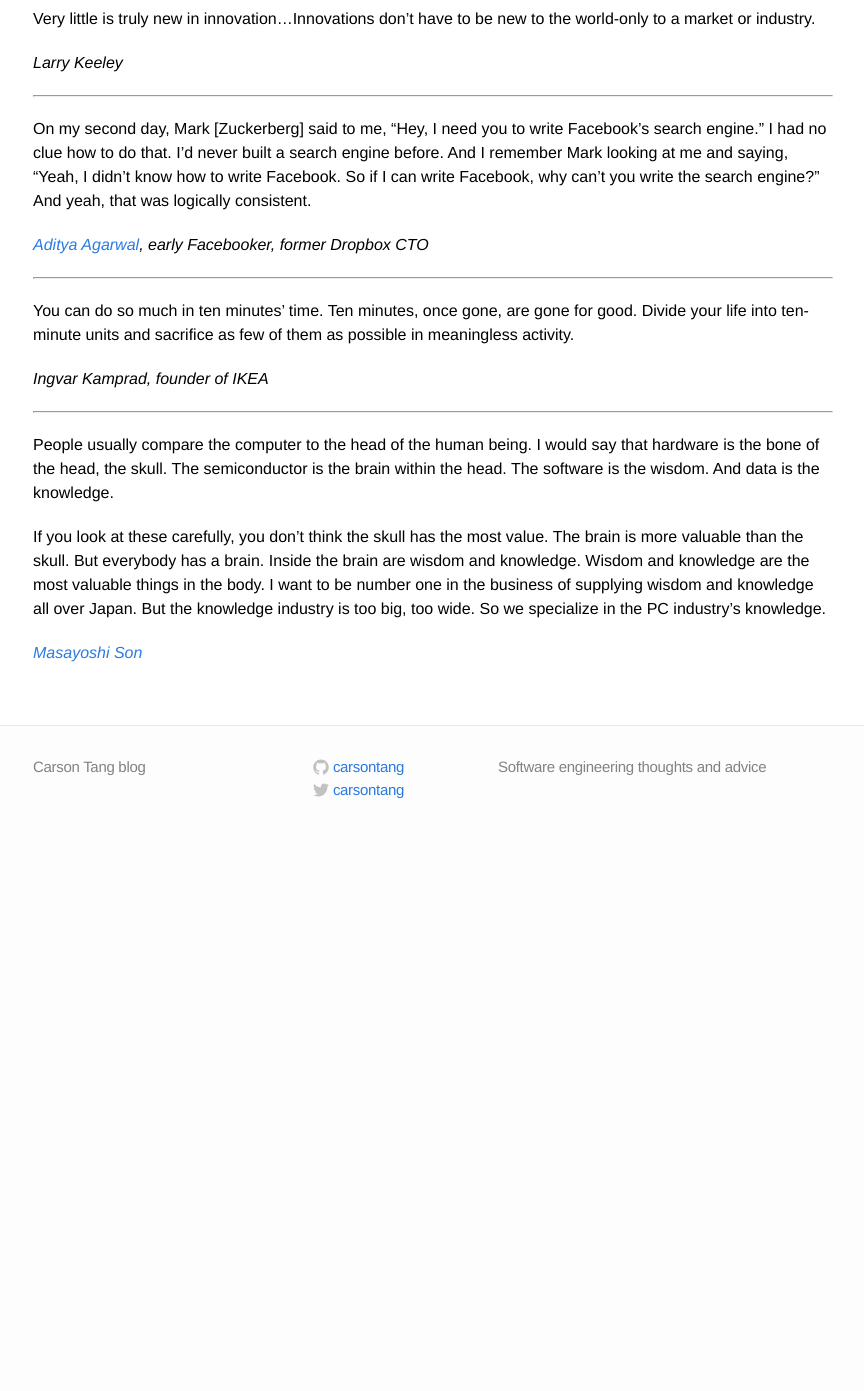
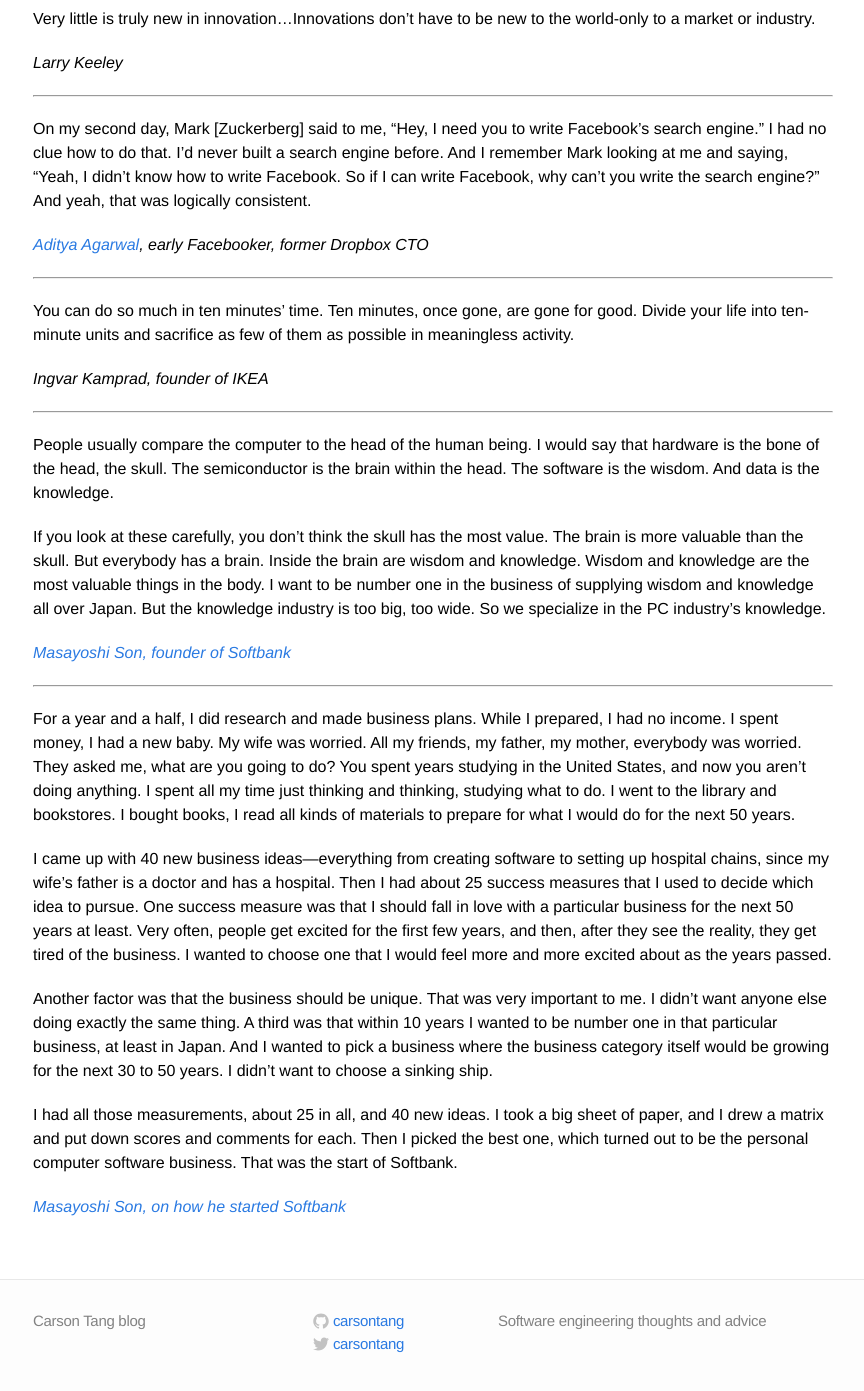
Before and after one commit to carsontang/carsontang.github.io, a Jekyll site: the page built from quotes.md, in a window 1280 px wide and 1400 px high, scrolled down 8116 px. Shown: the top 1391 px of the window, without its empty margins (207-1071 px from the left). Built offline with Jekyll 4.4.1, drawn with Linux system fonts in a browser that asks for light colours; before the commit the page ends 8962 px from its top, so only the background shows below that.

Commit message:
Masayoshi Son on how he started Softbank

```diff
--- a/quotes.md
+++ b/quotes.md
@@ -354,4 +354,16 @@ People usually compare the computer to the head of the human being. I would say
 
 If you look at these carefully, you don’t think the skull has the most value. The brain is more valuable than the skull. But everybody has a brain. Inside the brain are wisdom and knowledge. Wisdom and knowledge are the most valuable things in the body. I want to be number one in the business of supplying wisdom and knowledge all over Japan. But the knowledge industry is too big, too wide. So we specialize in the PC industry’s knowledge.
 
-*[Masayoshi Son](https://hbr.org/1992/01/japanese-style-entrepreneurship-an-interview-with-softbanks-ceo-masayoshi-son)*
+*[Masayoshi Son, founder of Softbank](https://hbr.org/1992/01/japanese-style-entrepreneurship-an-interview-with-softbanks-ceo-masayoshi-son)*
+
+---
+
+For a year and a half, I did research and made business plans. While I prepared, I had no income. I spent money, I had a new baby. My wife was worried. All my friends, my father, my mother, everybody was worried. They asked me, what are you going to do? You spent years studying in the United States, and now you aren’t doing anything. I spent all my time just thinking and thinking, studying what to do. I went to the library and bookstores. I bought books, I read all kinds of materials to prepare for what I would do for the next 50 years.
+
+I came up with 40 new business ideas—everything from creating software to setting up hospital chains, since my wife’s father is a doctor and has a hospital. Then I had about 25 success measures that I used to decide which idea to pursue. One success measure was that I should fall in love with a particular business for the next 50 years at least. Very often, people get excited for the first few years, and then, after they see the reality, they get tired of the business. I wanted to choose one that I would feel more and more excited about as the years passed.
+
+Another factor was that the business should be unique. That was very important to me. I didn’t want anyone else doing exactly the same thing. A third was that within 10 years I wanted to be number one in that particular business, at least in Japan. And I wanted to pick a business where the business category itself would be growing for the next 30 to 50 years. I didn’t want to choose a sinking ship.
+
+I had all those measurements, about 25 in all, and 40 new ideas. I took a big sheet of paper, and I drew a matrix and put down scores and comments for each. Then I picked the best one, which turned out to be the personal computer software business. That was the start of Softbank.
+
+*[Masayoshi Son, on how he started Softbank](https://hbr.org/1992/01/japanese-style-entrepreneurship-an-interview-with-softbanks-ceo-masayoshi-son)*
```
